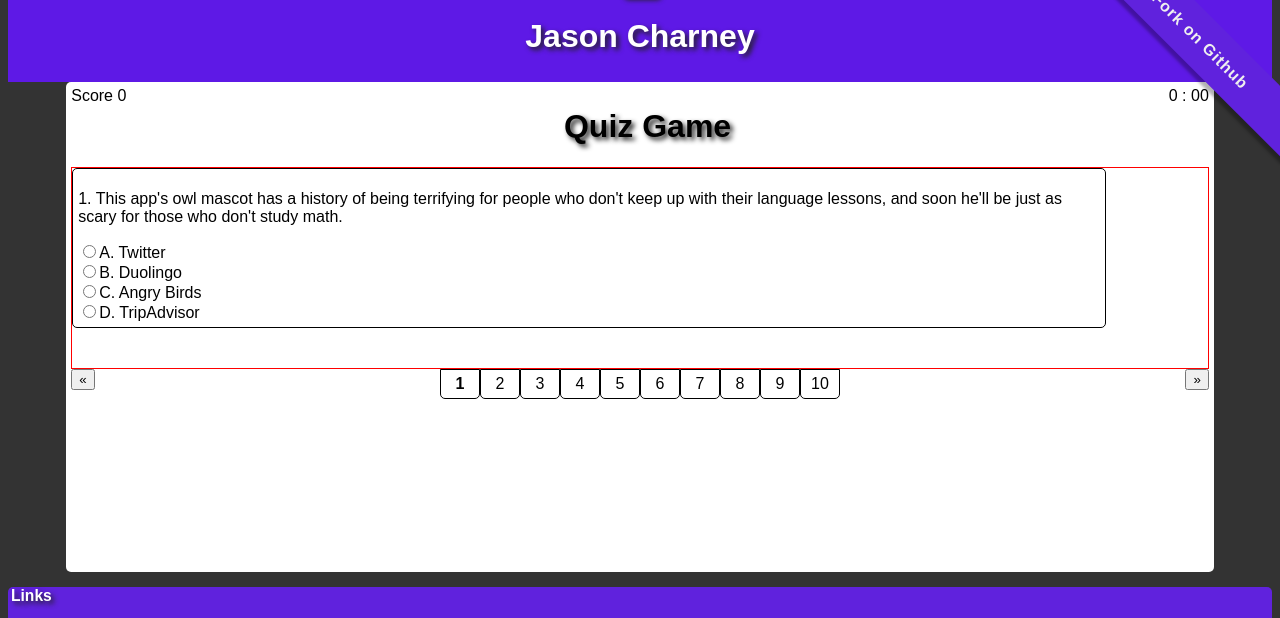
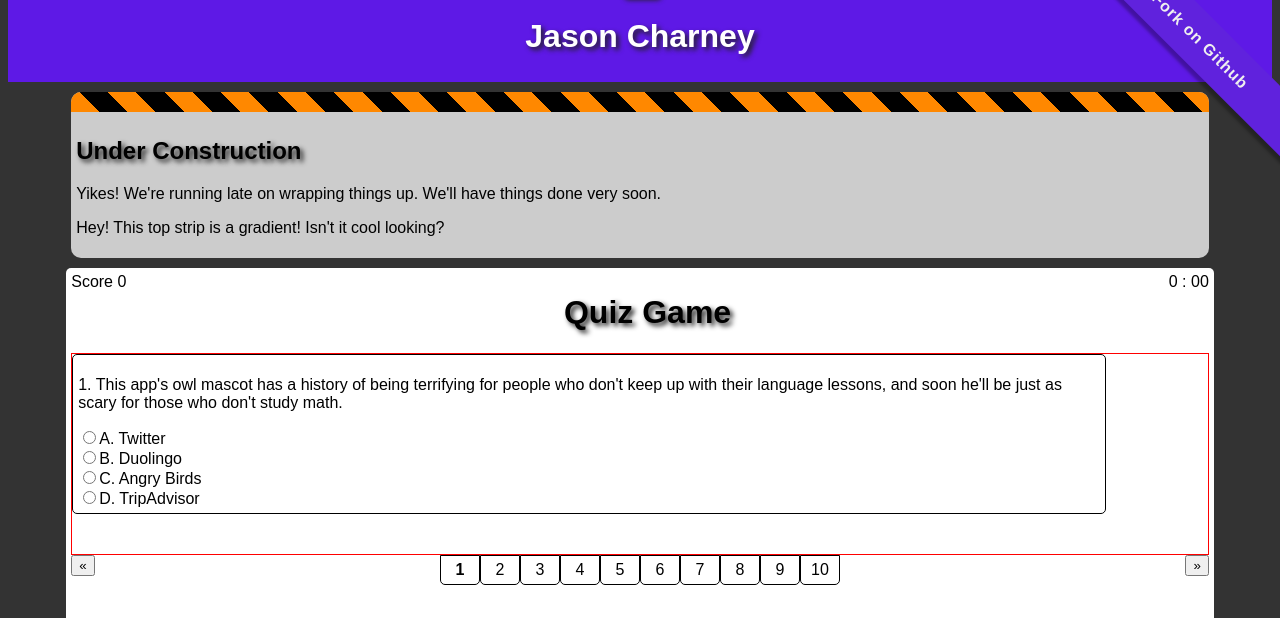
Before and after one commit to jrcharney/code-quiz, a plain HTML site: page index.html in a window 1280 px wide. Shown: the part 34-652 px from the top of the page. Drawn offline with Linux system fonts and the light colour scheme.

Commit message:
Screenshot

```diff
--- a/assets/css/style.css
+++ b/assets/css/style.css
@@ -15,6 +15,39 @@
     border: 3px dotted #f00;
 }
 */
+
+#uhoh{
+    width:90%;
+    margin-left: auto;
+    margin-right: auto;
+    box-shadow: 3px 3px 5px var(--bs);
+    background: #ccc;
+    color: #000;
+    border-radius: 10px;
+    margin-top: 10px;
+    margin-bottom: 10px;
+}
+.construction {
+    background: repeating-linear-gradient(
+        45deg,
+          #f80,
+          #f80 20px,
+          #000 20px,
+          #000 40px
+        );
+    width: 100%;
+    min-height: 20px;
+}
+
+#uhoh > div:first-child{
+    border-top-left-radius: 10px;
+    border-top-right-radius: 10px;
+}
+#uhoh > div:last-child {
+    padding: 5px;
+    border-bottom-left-radius: 10px;
+    border-bottom-right-radius: 10px;
+}
 
 .card {
     width: 90%;
--- a/index.html
+++ b/index.html
@@ -18,6 +18,14 @@
         <h1>Jason Charney</h1>
     </header>
     <!-- nav would go here -->
+    <div id="uhoh">
+        <div class="construction"></div>
+        <div>
+            <h2>Under Construction</h2>
+            <p>Yikes! We're running late on wrapping things up. We'll have things done very soon.</p>
+            <p>Hey! This top strip is a gradient! Isn't it cool looking?</p>
+        </div>
+    </div>
     <main>
         <!-- TODO: Homework assignment stuff goes here -->
         <div class="card hide" id="intro">
```
Also changed, not shown: assets/images/code-quiz.png (added), 1 other file.
